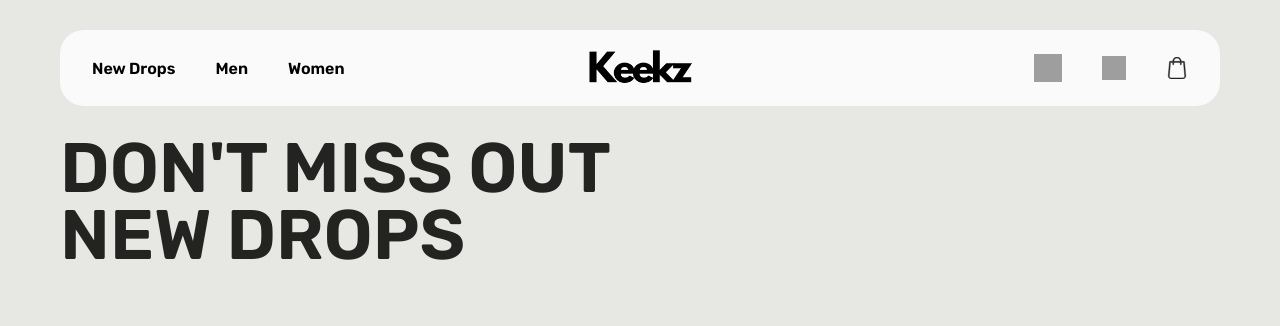
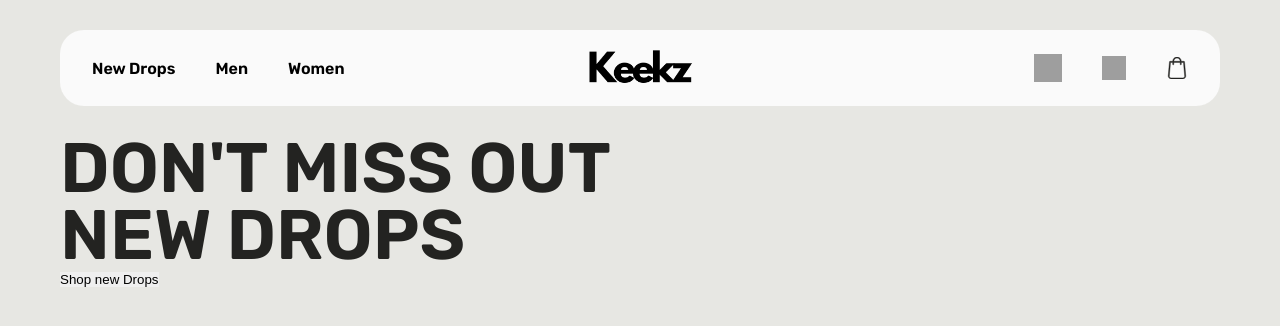
Before and after one commit to Avishekraut/Keekzstore, a React (Create React App) app in the folder keekz/: page / in a window 1280 px wide. Shown: the top 326 px of the page. Built offline with nearby package versions, Linux system fonts and the light colour scheme; grey boxes are pictures that could not be loaded.

Commit message:
created button content in the Title component

```diff
--- a/keekz/src/component/Title.jsx
+++ b/keekz/src/component/Title.jsx
@@ -4,11 +4,13 @@ import '../css/style.css'
 const Title = () => {
   return (
     <section>
+        <div className="title-button">
         <div className="title">
             <h1>Don't miss out new drops</h1>
         </div>
-        <div className="button">
-
+        <div className="new-drops-button">
+            <button>Shop new Drops</button>
+        </div>
         </div>
     </section>
   )
```
